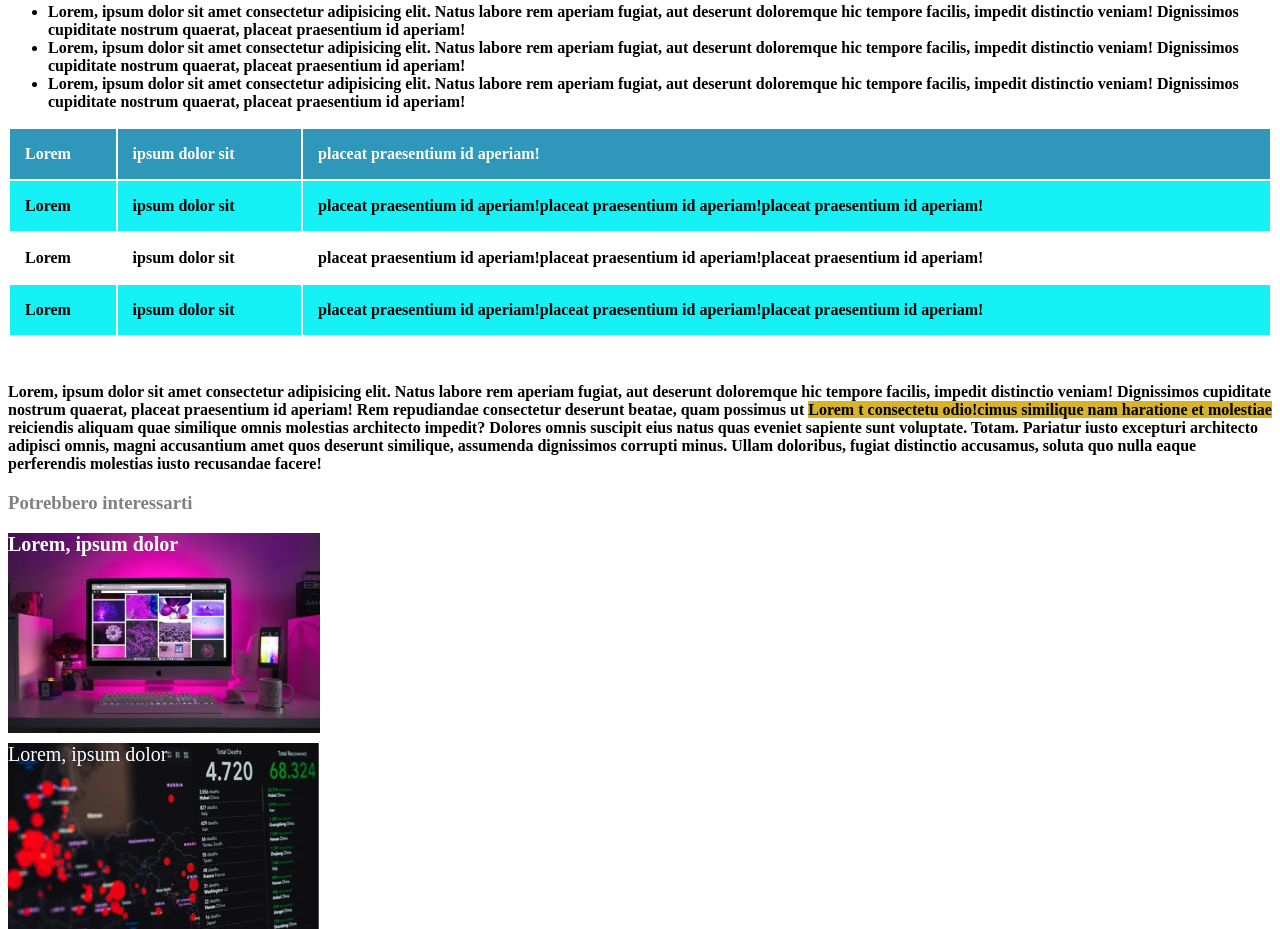
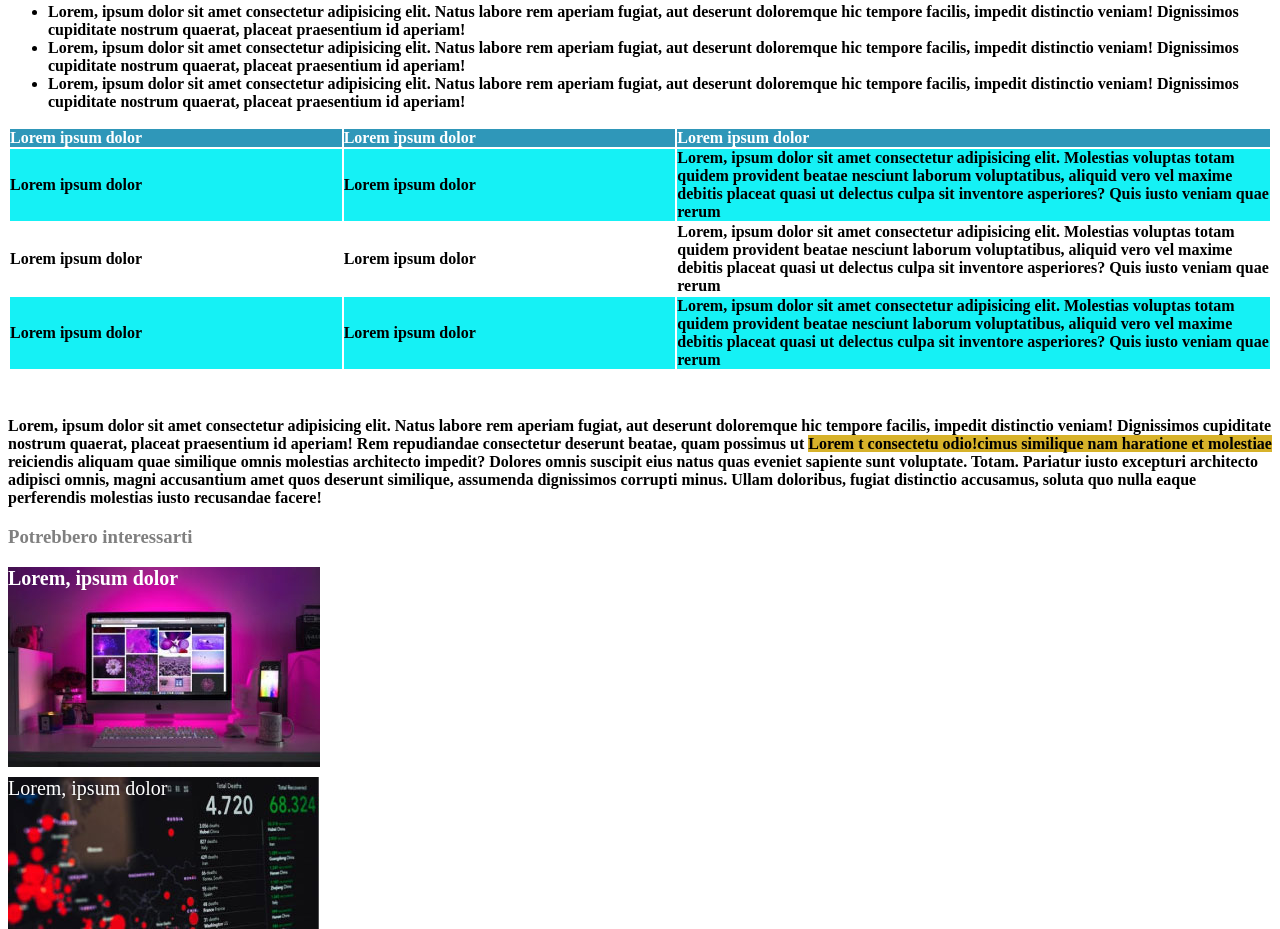
Before and after one commit to LucaBonifazio/html-css-booleaner, a plain HTML site: page index.html in a window 1280 px wide. Shown: the part 1718-2647 px from the top of the page. Drawn offline with Linux system fonts and the light colour scheme.

Commit message:
better than last

```diff
--- a/css/style.css
+++ b/css/style.css
@@ -55,13 +55,9 @@ table{
 }
 
 td{
-    height: 20px;
-    padding: 15px;
-    margin: 0;
-}
-
-.container-row{
-    padding: 25px;
+    height: 10px;
+    width: 50px;
+    padding: 0;
 }
 
 .row-head{
--- a/index.html
+++ b/index.html
@@ -39,26 +39,29 @@
         <table>
             <thead class="container-row">
                 <tr class="row-head">
-                    <td>Lorem</td>
-                    <td>ipsum dolor sit</td>
-                    <td>placeat praesentium id aperiam!</td>
+                    <td>Lorem ipsum dolor</td>
+                    <td>Lorem ipsum dolor</td>
+                    <td>Lorem ipsum dolor</td>
                 </tr>
             </thead>
             <tbody class="container-row">
                 <tr class="row1">
-                    <td>Lorem</td>
-                    <td>ipsum dolor sit</td>
-                    <td>placeat praesentium id aperiam!placeat praesentium id aperiam!placeat praesentium id aperiam!</td>
+                    <td>Lorem ipsum dolor</td>
+                    <td>Lorem ipsum dolor</td>
+                    <td>Lorem, ipsum dolor sit amet consectetur adipisicing elit. Molestias voluptas totam quidem provident beatae nesciunt laborum voluptatibus, aliquid vero vel maxime debitis placeat quasi ut delectus culpa sit inventore asperiores?
+                    Quis iusto veniam quae rerum</td>
                 </tr>
                 <tr class="row2">
-                    <td>Lorem</td>
-                    <td>ipsum dolor sit</td>
-                    <td>placeat praesentium id aperiam!placeat praesentium id aperiam!placeat praesentium id aperiam!</td>
+                    <td>Lorem ipsum dolor</td>
+                    <td>Lorem ipsum dolor</td>
+                    <td>Lorem, ipsum dolor sit amet consectetur adipisicing elit. Molestias voluptas totam quidem provident beatae nesciunt laborum voluptatibus, aliquid vero vel maxime debitis placeat quasi ut delectus culpa sit inventore asperiores?
+                        Quis iusto veniam quae rerum</td>
                 </tr>
                 <tr class="row3">
-                    <td>Lorem</td>
-                    <td>ipsum dolor sit</td>
-                    <td>placeat praesentium id aperiam!placeat praesentium id aperiam!placeat praesentium id aperiam!</td>
+                    <td>Lorem ipsum dolor</td>
+                    <td>Lorem ipsum dolor</td>
+                    <td>Lorem, ipsum dolor sit amet consectetur adipisicing elit. Molestias voluptas totam quidem provident beatae nesciunt laborum voluptatibus, aliquid vero vel maxime debitis placeat quasi ut delectus culpa sit inventore asperiores?
+                        Quis iusto veniam quae rerum</td>
                 </tr>
             </tbody>
         </table>
```
